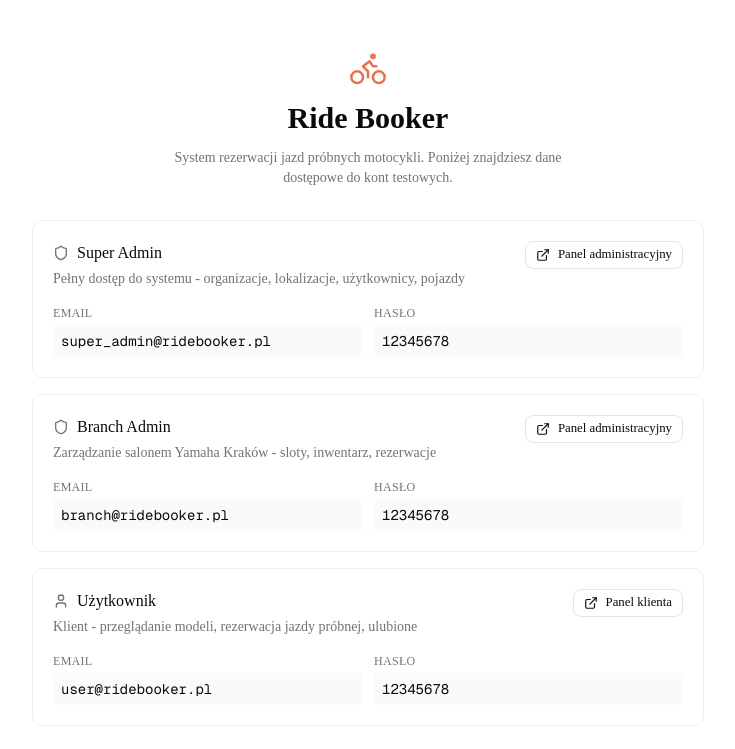
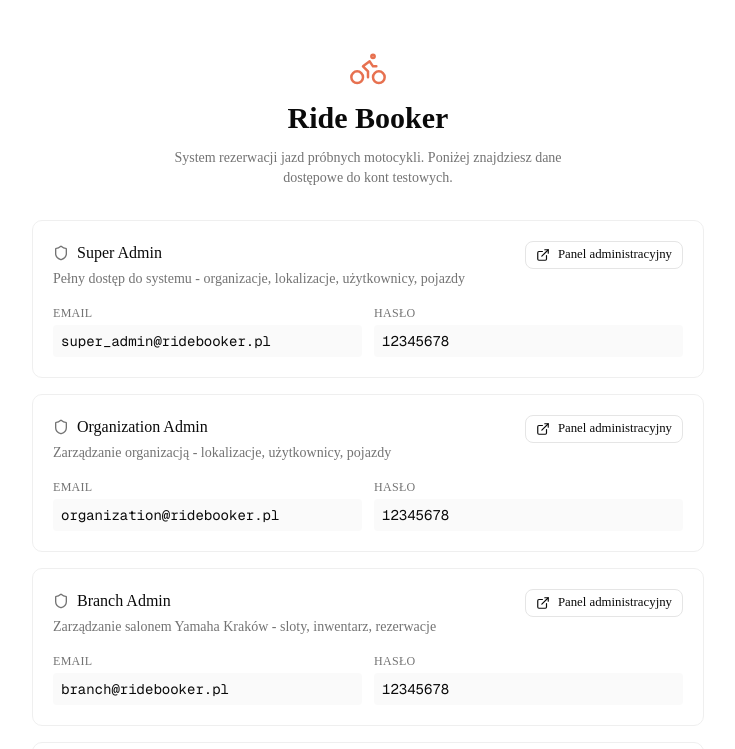
Before and after one commit to KarasJakub/Ride-Booker-App, a Next.js app: page /demo in a window 1280 px wide. Shown: the top 749 px of the page, without its empty margins (272-1007 px from the left). Built offline with nearby package versions, Linux system fonts and the light colour scheme.

Commit message:
change in readme

```diff
--- a/app/demo/page.tsx
+++ b/app/demo/page.tsx
@@ -9,6 +9,15 @@ const accounts = [
     password: "12345678",
     description:
       "Pełny dostęp do systemu - organizacje, lokalizacje, użytkownicy, pojazdy",
+    href: "/admin/login",
+    label: "Panel administracyjny",
+    icon: Shield,
+  },
+  {
+    role: "Organization Admin",
+    email: "organization@ridebooker.pl",
+    password: "12345678",
+    description: "Zarządzanie organizacją - lokalizacje, użytkownicy, pojazdy",
     href: "/admin/login",
     label: "Panel administracyjny",
     icon: Shield,
```
Also changed, not shown: 1 other file (tests, documents, lock files or other folders).
